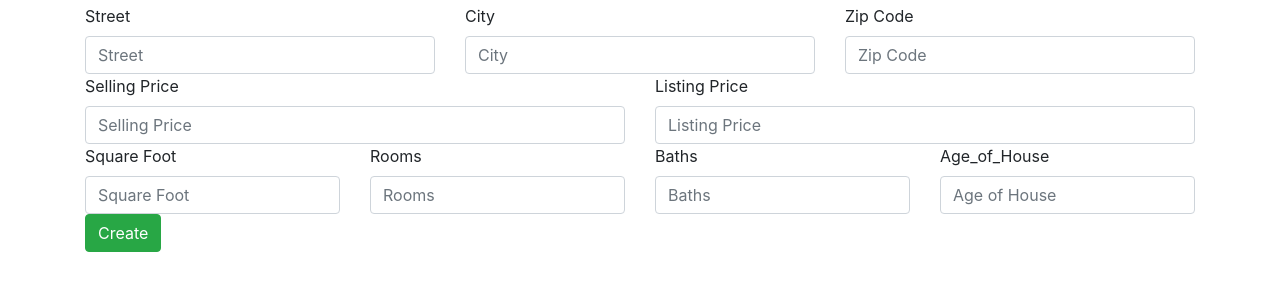
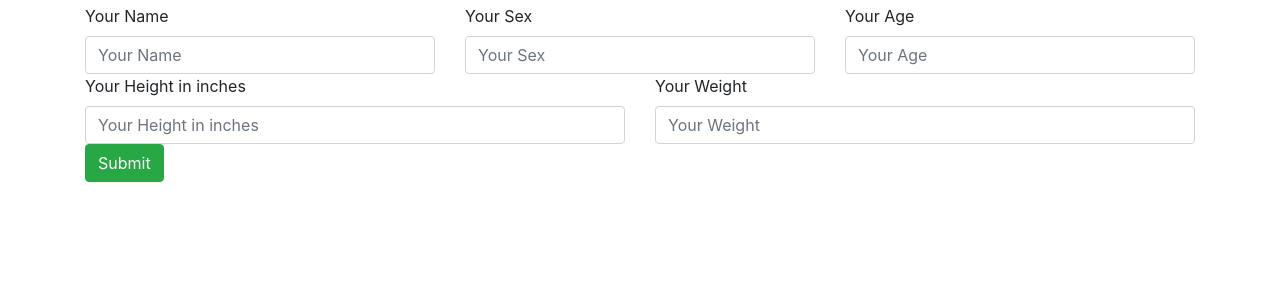
Before and after one commit to po47/PythonDockerFlaskBootstrap, a Flask app: page /biostats/new in a window 1280 px wide. Shown: the part 56-356 px from the top of the page. Run offline with Flask 2, Linux system fonts and the light colour scheme; some libraries are stand-ins or nearby versions.

Commit message:
fix: changed new

```diff
--- a/app/templates/new.html
+++ b/app/templates/new.html
@@ -1,51 +1,33 @@
 {% extends "layout.html" %}
 {% block content %}
-<form action="/homestats/new" method="POST">
+<form action="/biostats/new" method="POST">
     <div class="row">
         <div class="col">
-            <label for="Street">Street</label>
-            <input id="Street" type="text" class="form-control" placeholder="Street" name="Street">
+            <label for="YourName">Your Name</label>
+            <input id="YourName" type="text" class="form-control" placeholder="Your Name" name="YourName">
         </div>
         <div class="col">
-            <label for="City">City</label>
-            <input id="City" type="text" class="form-control" placeholder="City"
-                   name="City">
+            <label for="Sex">Your Sex</label>
+            <input id="Sex" type="text" class="form-control" placeholder="Your Sex"
+                   name="Sex">
         </div>
         <div class="col">
-            <label for="Zip_Code">Zip Code</label>
-            <input id="Zip_Code" type="text" class="form-control" placeholder="Zip Code" name="Zip_Code">
+            <label for="Age">Your Age</label>
+            <input id="Age" type="text" class="form-control" placeholder="Your Age" name="Age">
         </div>
     </div>
 
     <div class="row">
         <div class="col">
-            <label for="Selling_Price">Selling Price</label>
-            <input id="Selling_Price" type="text" class="form-control" placeholder="Selling Price" name="Selling_Price">
+            <label for="Height_in">Your Height in inches</label>
+            <input id="Height_in" type="text" class="form-control" placeholder="Your Height in inches" name="Height_in">
         </div>
         <div class="col">
-            <label for="Listing_Price">Listing Price</label>
-            <input id="Listing_Price" type="text" class="form-control" placeholder="Listing Price" name="Listing_Price">
+            <label for="Weight_lbs">Your Weight</label>
+            <input id="Weight_lbs" type="text" class="form-control" placeholder="Your Weight" name="Weight_lbs">
         </div>
     </div>
-    <div class="row">
-        <div class="col">
-            <label for="Sq_ft">Square Foot</label>
-            <input id="Sq_ft" type="text" class="form-control" placeholder="Square Foot" name="Sq_ft">
-        </div>
-        <div class="col">
-            <label for="Rooms">Rooms</label>
-            <input id="Rooms" type="text" class="form-control" placeholder="Rooms" name="Rooms">
-        </div>
-        <div class="col">
-            <label for="Baths">Baths</label>
-            <input id="Baths" type="text" class="form-control" placeholder="Baths" name="Baths">
-        </div>
-        <div class="col">
-            <label for="Age_of_House">Age_of_House</label>
-            <input id="Age_of_House" type="text" class="form-control" placeholder="Age of House" name="Age_of_House">
-        </div>
-    </div>
-    <button type="submit" class="btn btn-success">Create</button>
+    <button type="submit" class="btn btn-success">Submit</button>
 
 </form>
 
```
